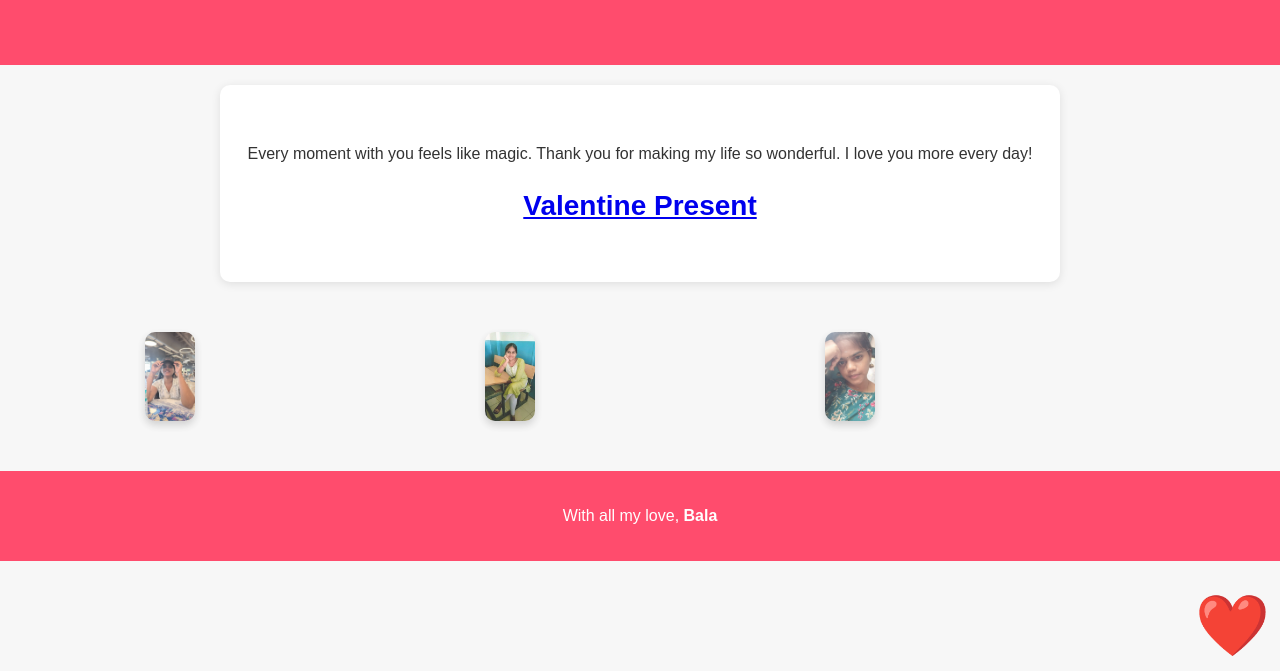
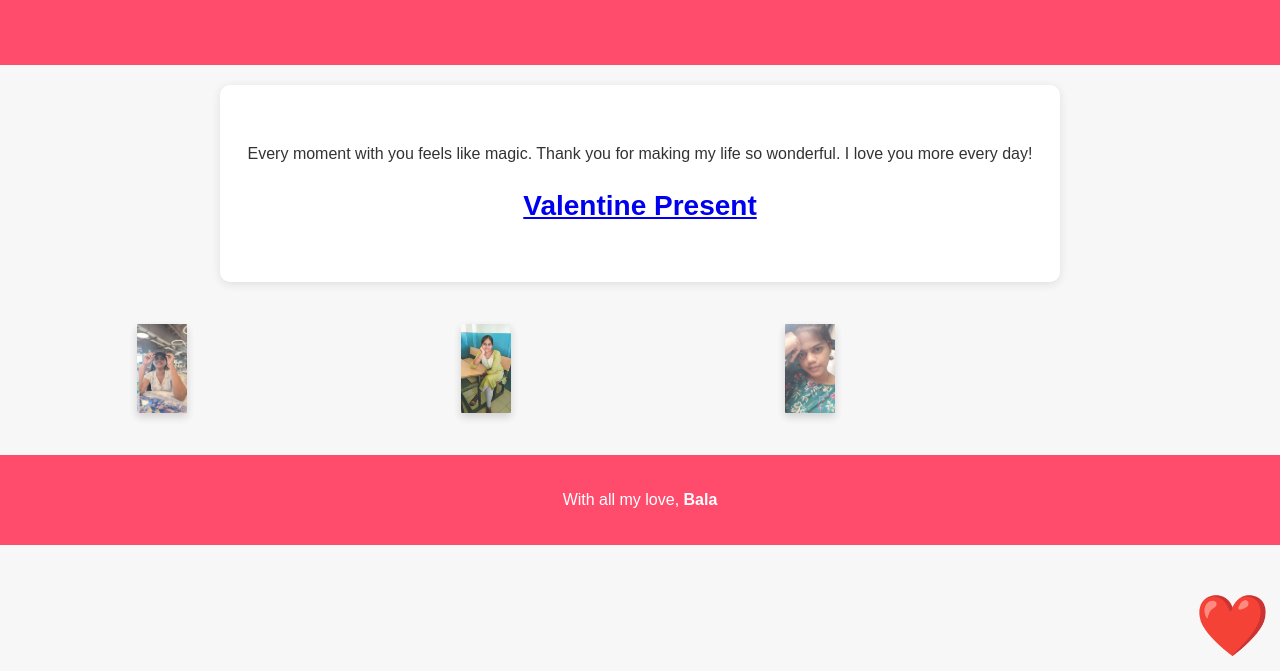
Before and after one commit to Dinesh-Lingamoorthy/my_perfect_life, a plain HTML site: page index.html in a window 1280 px wide. Shown: the part 129-800 px from the top of the page. Drawn offline with Linux system fonts and the light colour scheme.

Commit message:
Update style.css

```diff
--- a/style.css
+++ b/style.css
@@ -76,7 +76,7 @@ footer {
 .column {
     float: left;
     width: 25%;
-    padding: 10px;
+    padding: 2px;
   }
 
   /* Style the images inside the grid */
@@ -102,27 +102,16 @@ footer {
     display: none;
   }
 
-  /* Expanding image text */
-  #imgtext {
-    position: absolute;
-    bottom: 15px;
-    left: 15px;
-    color: white;
-    font-size: 20px;
-  }
-
   /* Closable button inside the image */
   .closebtn {
-    position: below;
+    position: below,absolute;
     top: 10px;
-    right: 15px;
+    right: 10px;
     color: white;
-    font-size: 35px;
     cursor: pointer;
-    border-radius: 10px;
+    border-radius: 1px;
     width: 50%;  /* Makes the image take up the full width of its container */
     max-width: 50px;  /* Limits the image to a maximum width */
-    border-radius: 10px;  /* Adds rounded corners */
     box-shadow: 0 4px 8px rgba(0, 0, 0, 0.2);  /* Adds shadow to the image */
     margin-top: 20px;
   }
```
